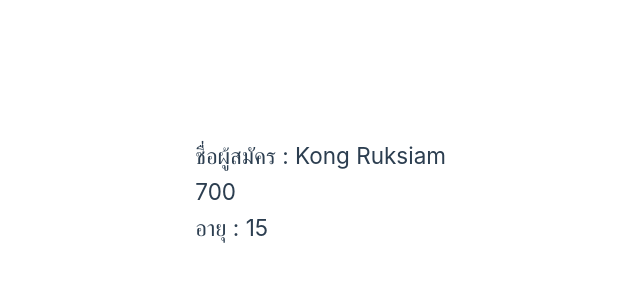
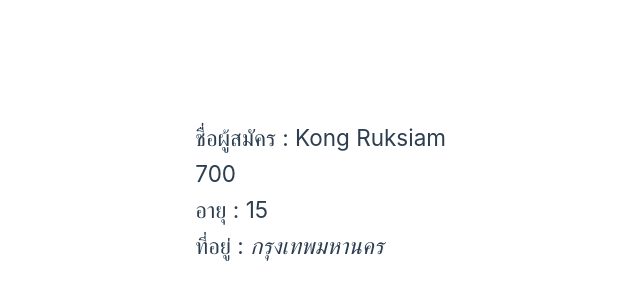
Before and after one commit to Celesca/vue-basic, a Vue app: page / in a window 1280 px wide. Shown: the part 208-508 px from the top of the page, without its empty margins (194-834 px from the left). Built offline with nearby package versions, Linux system fonts and the light colour scheme.

Commit message:
add: v-html

```diff
--- a/src/App.vue
+++ b/src/App.vue
@@ -3,6 +3,7 @@
     <h1>ชื่อผู้สมัคร : {{firstName}} {{ lastName }}</h1>
     <h2>{{ 500 + 200 }}</h2>
     <h2>อายุ : {{ age }}</h2>
+    <h2>ที่อยู่ : <span v-html="address"></span></h2>
   </section>
 
 </template>
@@ -14,7 +15,8 @@
       return {
         firstName: "Kong",
         lastName:"Ruksiam",
-        age:15
+        age:15,
+        address: "<i>กรุงเทพมหานคร</i>"
       }
     }
   }
```
